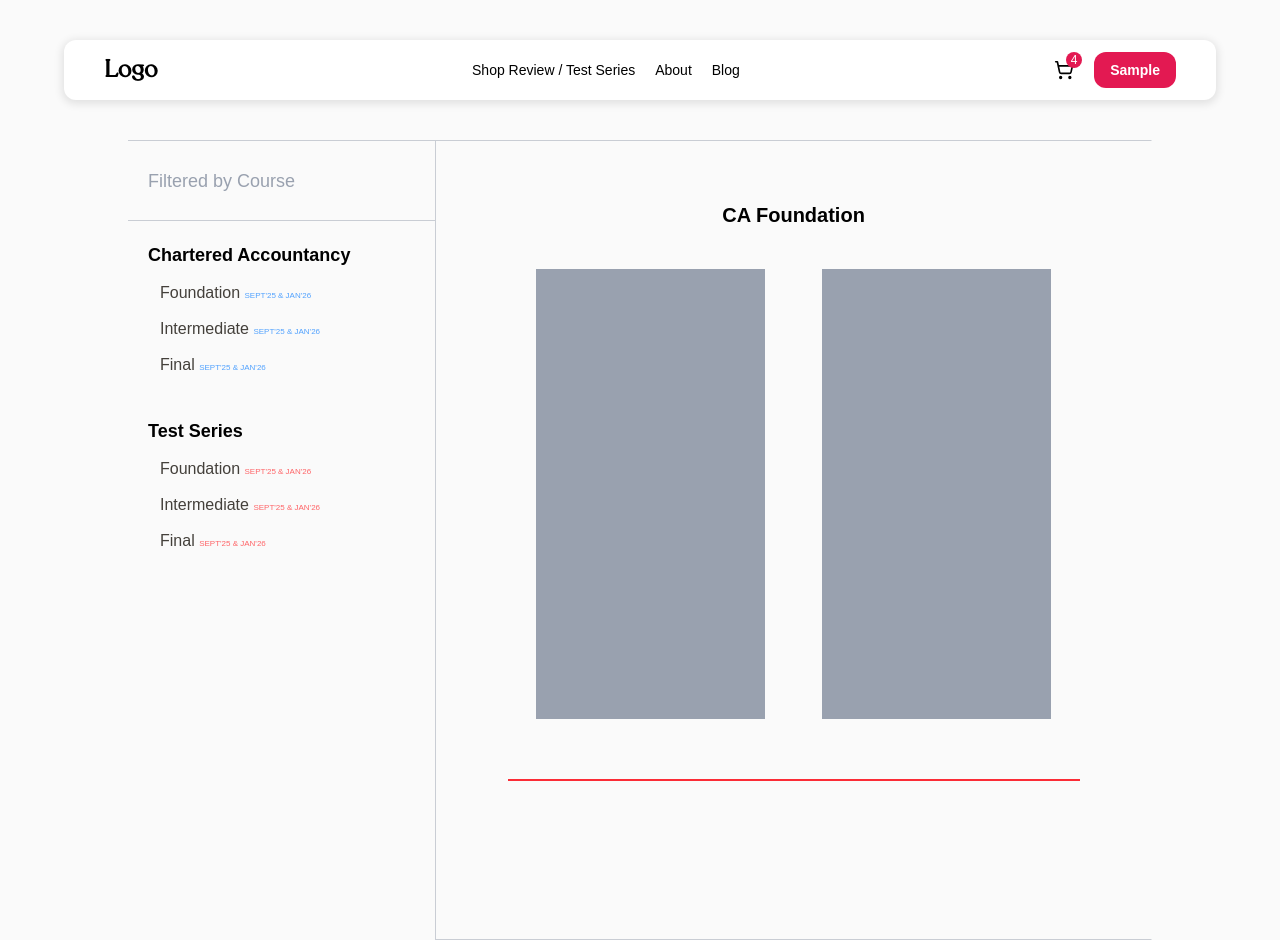
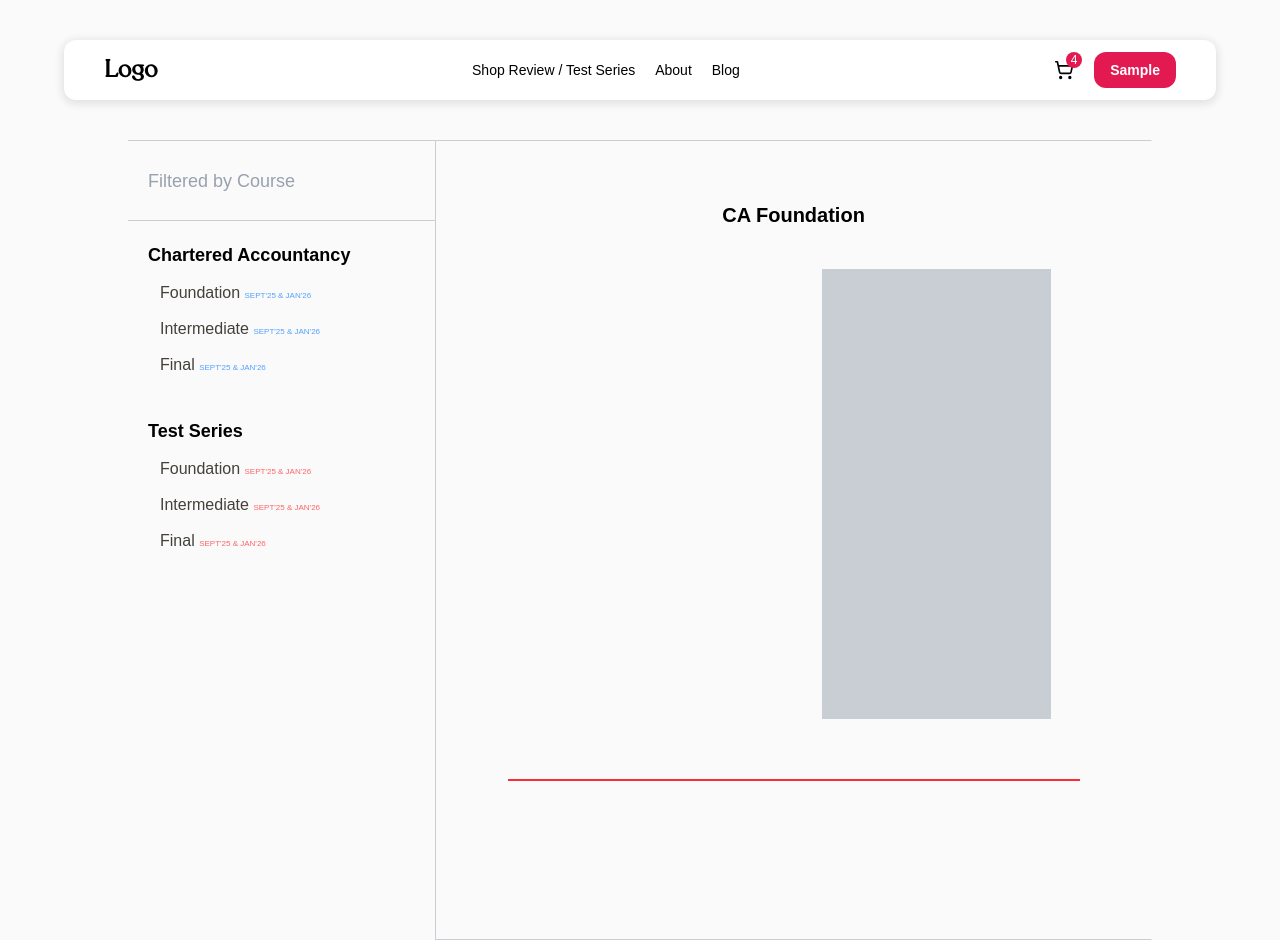
Before and after one commit to zipsar-dev/focus-shop, a React (Vite) app: page / in a window 1280 px wide. Built offline with nearby package versions, Linux system fonts and the light colour scheme; the HTML template or start-up script is replaced by a standard one.

Commit message:
update shop study material page

```diff
--- a/src/Components/Shop_Components/Hero/Hero.jsx
+++ b/src/Components/Shop_Components/Hero/Hero.jsx
@@ -1,6 +1,13 @@
 import React from "react";
+import Metrials_Cards from "../Metrials_Cards/Metrials_Cards";
 
 const Hero = () => {
+    const data = {
+        "title":"Title of the Book",
+        "Description": "Lorem ipsum dolor sit amet consectetur adipisicing elit. Iste unde dolor pariatur sapiente, facilis laudantium consectetur, accusamus ex est excepturi in nemo eaque explicabo itaque.",
+        "date":"SEPT'25 & JAN'26",
+
+    }
   return (
     <div className="w-[80%] mx-auto h-screen flex-center mt-20">
       <div className="w-[30%] border-t border-gray-400/50 h-full">
@@ -49,10 +56,10 @@ const Hero = () => {
           <h1 className="text-xl font-semibold">CA Foundation</h1>
           <div className="w-[80%] mx-auto flex-center mt-10">
             <div className="w-1/2 flex-center">
-              <div className="w-[80%] h-[450px] bg-gray-400"></div>
+              <Metrials_Cards data={data}/>
             </div>
             <div className="w-1/2 flex-center">
-              <div className="w-[80%] h-[450px] bg-gray-400"></div>
+              <div className="w-[80%] h-[450px] bg-gray-400/50"></div>
             </div>
           </div>
         </div>
--- a/src/Components/Shop_Components/Metrials_Cards/Metrials_Cards.jsx
+++ b/src/Components/Shop_Components/Metrials_Cards/Metrials_Cards.jsx
@@ -0,0 +1,12 @@
+import React from 'react'
+
+const Metrials_Cards = () => {
+  return (
+    <div>
+      <div className="w-[80%] h-[450px] bg-gray-400/50"></div>
+
+    </div>
+  )
+}
+
+export default Metrials_Cards
```
